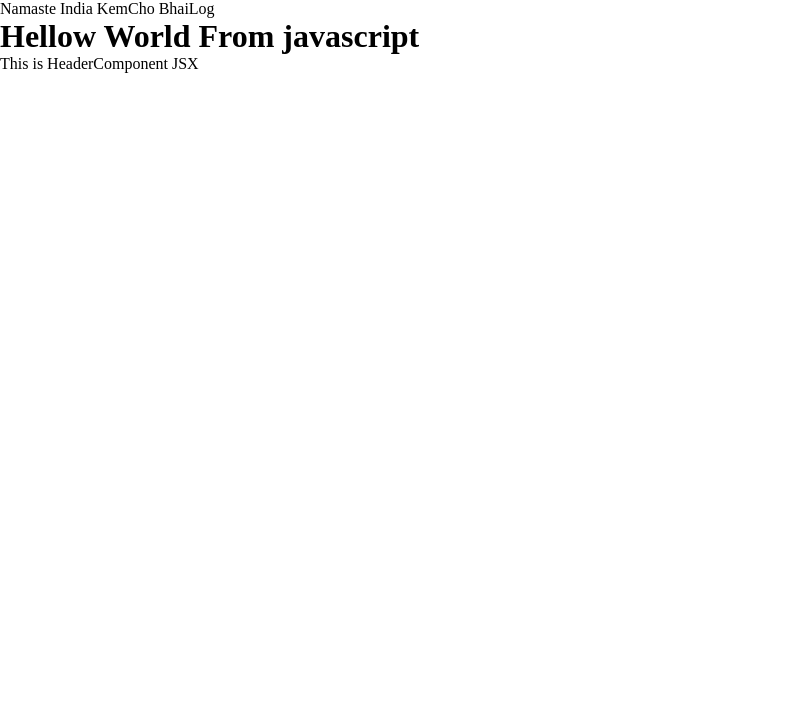
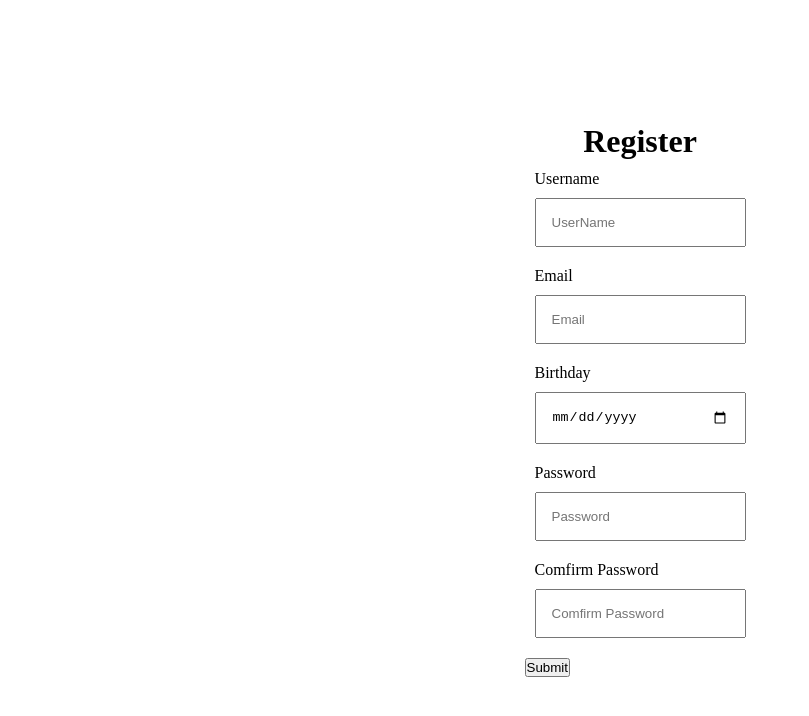
Before and after one commit to Gautam-121/React-learning, a React (Vite) app: page /about in a window 1280 px wide. Shown: the top 716 px of the page, without its empty margins (0-809 px from the left). Built offline with nearby package versions, Linux system fonts and the light colour scheme.

Commit message:
part03 done

```diff
--- a/App.js
+++ b/App.js
@@ -5,6 +5,7 @@ import Home from "./component/home"
 import About from "./component/about"
 import Skill from "./component/skill"
 import { createBrowserRouter , RouterProvider   } from "react-router-dom"
+import SignIn from "./component/signIn"
 
 const parent1 = React.createElement("div" , {id : "parent1"} , [
     React.createElement("p" , {id : "child1"} , "This is Child1"),
@@ -82,6 +83,6 @@ const roots = ReactDOM.createRoot(document.getElementById("root"))
 
 // roots.render(HeadingComponent())
 // roots.render(<RouterProvider router={userRouting}/>)
-roots.render(<HeadingComponent/>)
+roots.render(<SignIn/>)
 // roots.render(headingFromJsx)
 // roots.render(<HeadingComponent></HeadingComponent>)
--- /dev/null
+++ b/component/appForm.css
@@ -0,0 +1,7 @@
+.appForm{
+    display: flex;
+    align-items: center;
+    justify-content: center;
+    height:100vh;
+    flex-direction: column;
+}
--- /dev/null
+++ b/component/inputForm.css
@@ -0,0 +1,10 @@
+
+.inputForm{
+    display: flex;
+    flex-direction: column;
+    margin: 10px;
+}
+input{
+    padding: 15px;
+    margin: 10px 0px;
+}
--- /dev/null
+++ b/component/inputForm.jsx
@@ -0,0 +1,12 @@
+import "./inputForm.css";
+
+const InputForm = ({id , handleInput , label , ...inputProps}) => {
+  return (
+    <div className="inputForm">
+        <label htmlFor={id}>{label}</label>
+      <input {...inputProps} id={id} onChange={handleInput}/>
+    </div>
+  );
+};
+
+export default InputForm;
--- /dev/null
+++ b/component/signIn.jsx
@@ -0,0 +1,82 @@
+import { useState } from "react";
+import InputForm from "./inputForm";
+import "./appForm.css";
+
+const SignIn = () => {
+  const [values, setValues] = useState({
+    userName: "",
+    email: "",
+    birthday: "",
+    password: "",
+    comfirmPassword: "",
+  });
+
+  const inputs = [
+    {
+      id: 1,
+      name: "userName",
+      type: "text",
+      placeholder: "UserName",
+      label: "Username",
+    },
+    {
+      id: 2,
+      name: "email",
+      type: "email",
+      placeholder: "Email",
+      label: "Email",
+    },
+    {
+      id: 3,
+      name: "birthday",
+      type: "date",
+      placeholder: "Birthday",
+      label: "Birthday",
+    },
+    {
+      id: 4,
+      name: "password",
+      type: "password",
+      placeholder: "Password",
+      label: "Password",
+    },
+    {
+      id: 5,
+      name: "comfirmPassword",
+      type: "password",
+      placeholder: "Comfirm Password",
+      label: "Comfirm Password",
+    },
+  ];
+
+  const submitHandler = (e) => {
+    e.preventDefault();
+    setValues({
+    userName: "",
+    email: "",
+    birthday: "",
+    password: "",
+    comfirmPassword: "",
+    })
+  };
+
+  const handleInput = (e)=>{
+    setValues({...values , [e.target.name] : e.target.value})
+  }
+
+  console.log(values)
+
+  return (
+    <div className="appForm">
+       <h1>Register</h1>
+      <form onSubmit={submitHandler}>
+        {inputs.map((input) => (
+          <InputForm key={input.id} {...input} value={values[input.name]} handleInput={handleInput} />
+        ))}
+        <button>Submit</button>
+      </form>
+    </div>
+  );
+};
+
+export default SignIn;
--- a/index.html
+++ b/index.html
@@ -9,13 +9,13 @@
 
   <body>
     <!-- This is Firt Way To Add Anything On Page -->
-    <div>Namaste India KemCho BhaiLog</div>
+    <!-- <div>Namaste India KemCho BhaiLog</div> -->
     <!-- Using Javascript Add Thing In Html Page -->
-    <div id="heading"></div>
+    <!-- <div id="heading"></div> -->
 
     <!-- third Way using React To Add Anything inside html Using Cdn-->
     <div id="root">
-      <h1>My Name is Gautam</h1>
+      <!-- <h1>My Name is Gautam</h1> -->
     </div>
 
     <script
```
Also changed, not shown: constant.js (added, +8 -0 lines), Readme/Readme4.md (added).
